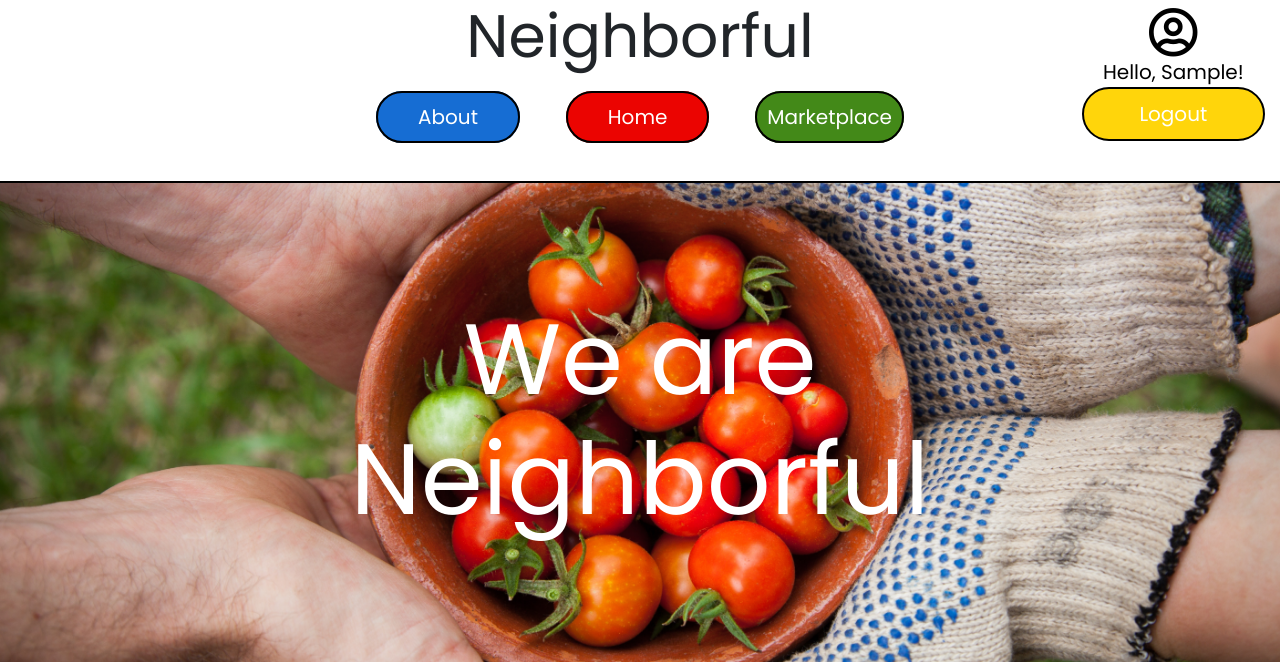
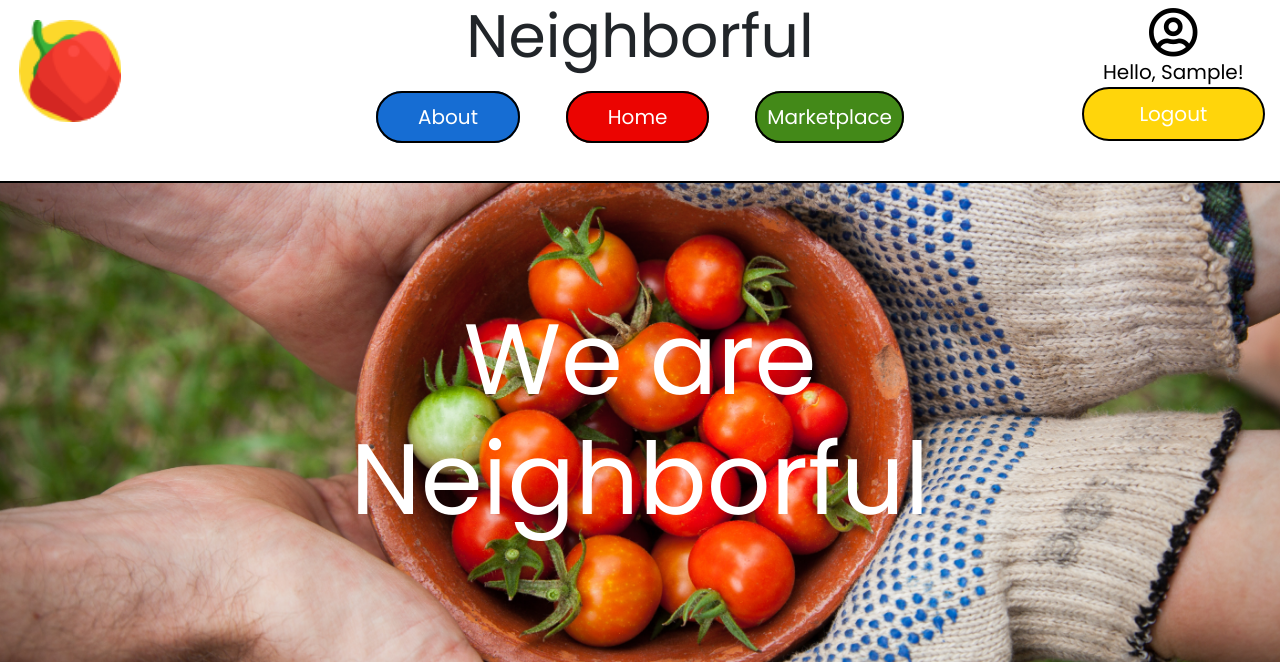
Before and after one commit to njang/neighborful, a Django app: page / in a window 1280 px wide. Shown: the top 662 px of the page. Run offline with Django 3.2, Linux system fonts and the light colour scheme; the visitor is signed in with stand-in values (Sample User, id 1); some libraries are stand-ins or nearby versions.

Commit message:
adds icon to header

```diff
--- a/main_app/static/style.css
+++ b/main_app/static/style.css
@@ -564,6 +564,14 @@ footer {
   margin-top: 12%;
 }
 
+.icon {
+  width: 35%;
+  position: relative;
+  right:90px;
+  padding-top: 20px;
+
+}
+
 .sellQuantityInput {
   font-size: 20px;
   border: black 2px solid;
--- a/main_app/templates/header.html
+++ b/main_app/templates/header.html
@@ -6,6 +6,7 @@
     {% if user.is_authenticated %}
     <div class="row">
       <div id="empty" class="col-3">
+        <img class="icon" src="../static/images/red-pepper.png" alt="">
       </div>
       <div id="nav" class="col-6">
       <h1 class="headerTitle">Neighborful</h1>
```
Also changed, not shown: main_app/static/images/002-cabbage.png (deleted), main_app/static/images/003-fig.png (deleted), main_app/static/images/004-ginger.png (deleted), main_app/static/images/005-corn.png (deleted), main_app/static/images/006-potato.png (deleted), main_app/static/images/007-tomato.png (deleted), main_app/static/images/008-pumpkin.png (deleted), main_app/static/images/009-radish.png (deleted), main_app/static/images/010-aubergine.png (deleted), main_app/static/images/011-mushroom.png (deleted), main_app/static/images/012-garlic.png (deleted), main_app/static/images/013-onion.png (deleted), main_app/static/images/015-carrot.png (deleted), main_app/static/images/caroline-attwood-225496.jpg (deleted), 1 more files.
